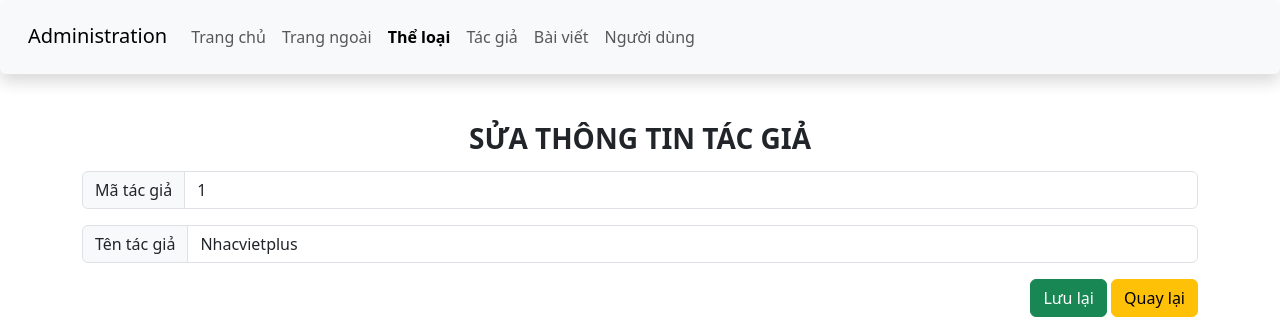
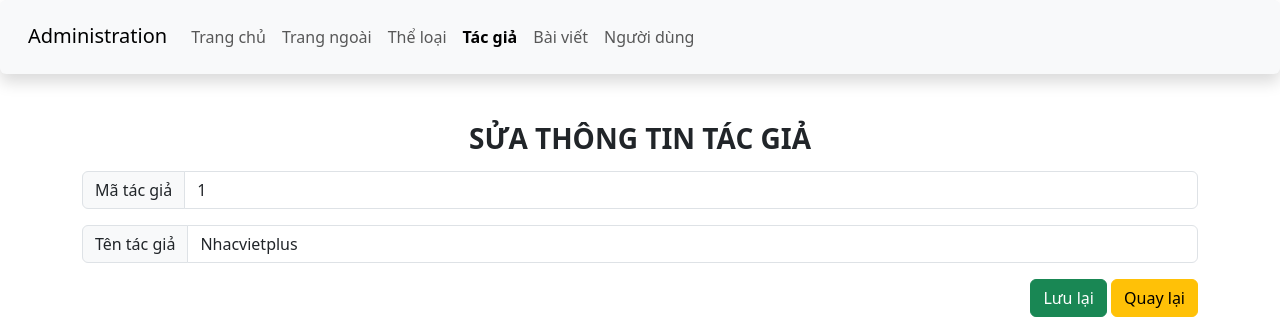
Before and after one commit to TaiPhung02/CSE485_2023, a PHP site: page /admin/edit_author.php?matgia=1 in a window 1280 px wide. Shown: the top 321 px of the page. Run offline with PHP 8.4, Linux system fonts and the light colour scheme; data comes from the database, SQL or seed files in the repository; some libraries are stand-ins or nearby versions; some web fonts are replaced.

Commit message:
update add function
add category button

```diff
--- a/SourceCode/admin/add_category.php
+++ b/SourceCode/admin/add_category.php
@@ -53,7 +53,7 @@
                 <form action="process_add_category.php" method="post">
                     <div class="input-group mt-3 mb-3">
                         <span class="input-group-text" id="lblCatName">Tên thể loại</span>
-                        <input type="text" name="txttentloai" class="form-control" name="txtCatName" >
+                        <input type="text" name="txttentloai" class="form-control" >
                     </div>
 
                     <div class="form-group  float-end ">
--- a/SourceCode/admin/edit_author.php
+++ b/SourceCode/admin/edit_author.php
@@ -32,10 +32,10 @@ include '../connectdb.php';
                         <a class="nav-link" href="../index.php">Trang ngoài</a>
                     </li>
                     <li class="nav-item">
-                        <a class="nav-link active fw-bold" href="category.php">Thể loại</a>
+                        <a class="nav-link " href="category.php">Thể loại</a>
                     </li>
                     <li class="nav-item">
-                        <a class="nav-link" href="author.php">Tác giả</a>
+                        <a class="nav-link active fw-bold" href="author.php">Tác giả</a>
                     </li>
                     <li class="nav-item">
                         <a class="nav-link" href="article.php">Bài viết</a>
```
